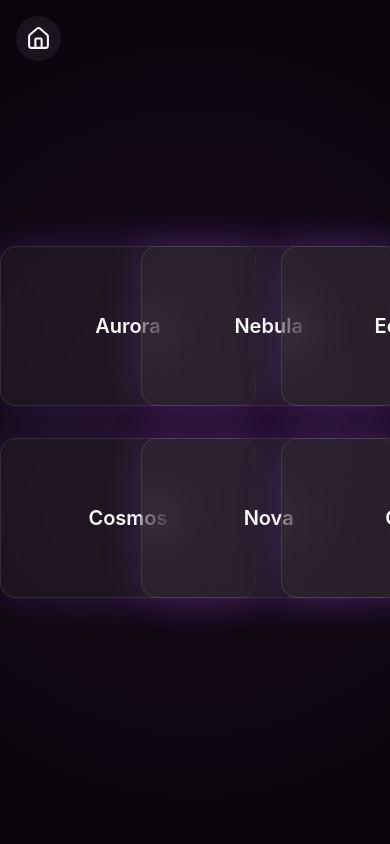
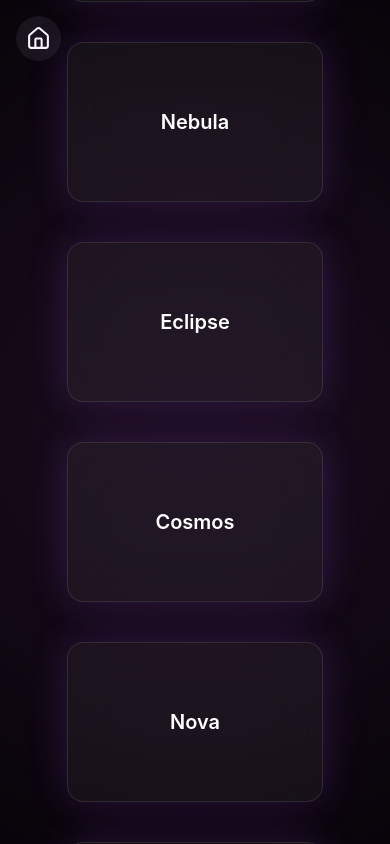
Before and after one commit to Hrisshhii/react-practice, a React (Vite) app in the folder framermotion/: page /#/glass-morphing in a window 390 px wide. Built offline with nearby package versions, Linux system fonts and the light colour scheme.

Commit message:
Fixing the grid to be more responsive

```diff
--- a/framermotion/src/components/Morphing/GlassMorph.tsx
+++ b/framermotion/src/components/Morphing/GlassMorph.tsx
@@ -55,7 +55,7 @@ const GlassMorph=()=>{
           }}
           transition={{duration:8,repeat:Infinity}}
         />
-        <div className="relative z-10 grid grid-cols-3 gap-8">
+        <div className="relative z-10 grid grid-cols-1 md:grid-cols-2 lg:grid-cols-3 gap-10">
           {cards.map((card)=>(
             <motion.div key={card.id} layoutId={`card-${card.id}`} whileHover={{scale:1.05,y:-10}} onClick={()=>setSelected(card)}
               className="cursor-pointer p-6 w-64 h-40 bg-white/5 backdrop-blur-xl border border-white/10 rounded-2xl shadow-[0_0_40px_rgba(168,85,247,0.2)] text-white flex justify-center items-center"
```
